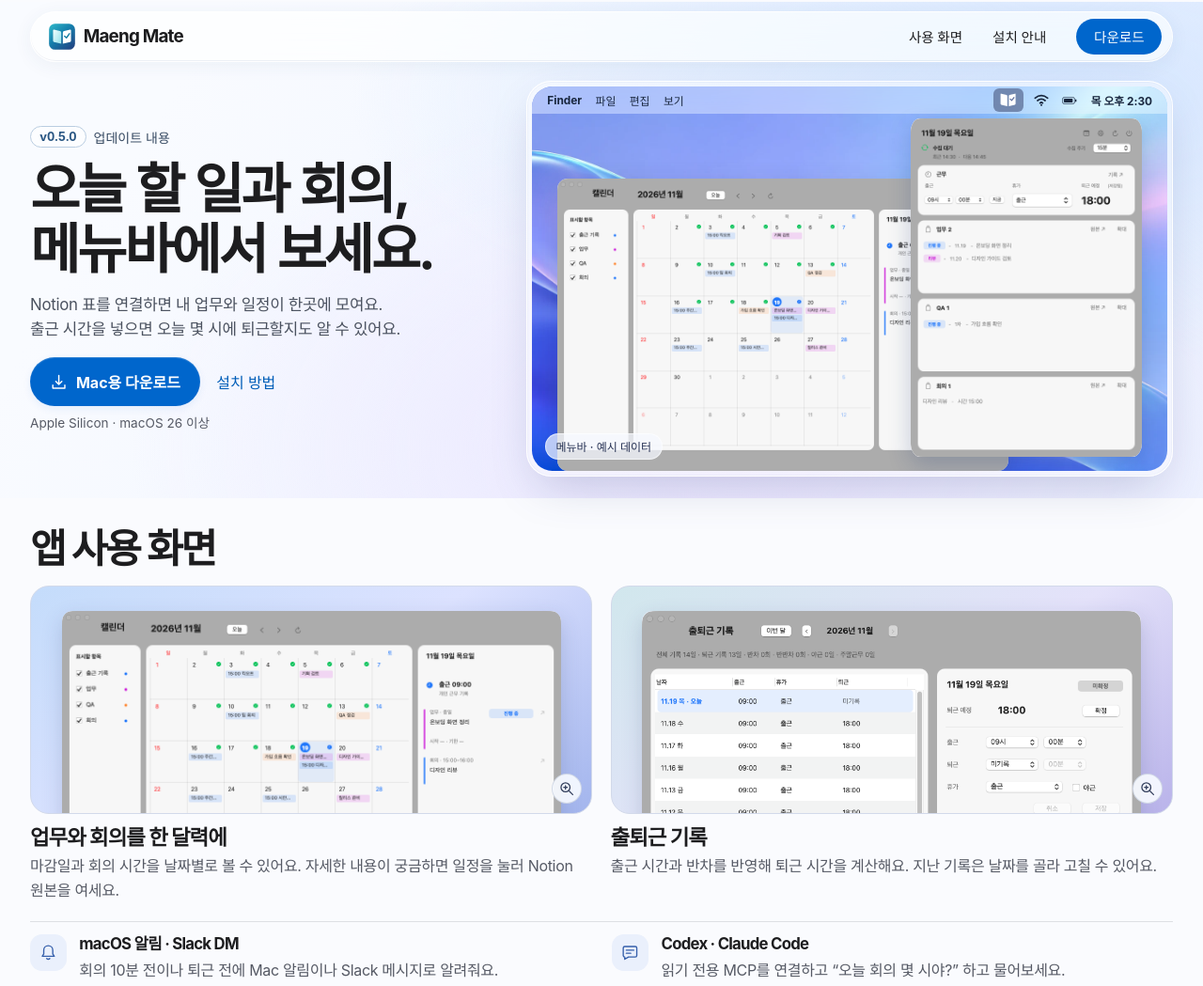
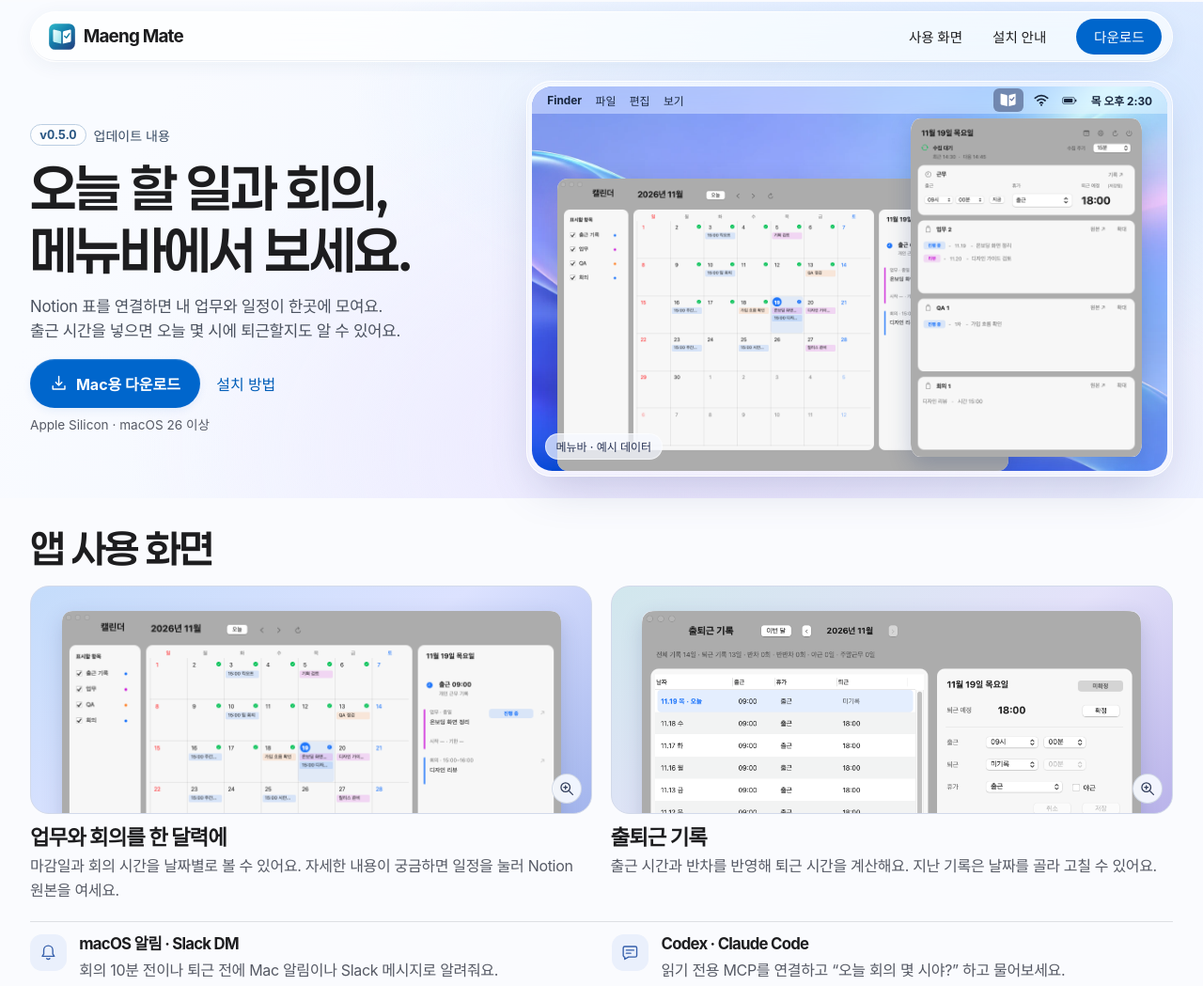
Before and after one commit to 723poil/maeng-mate, a plain HTML site: page site/index.html in a window 1280 px wide. Shown: the top 1049 px of the page at 94% size. Drawn offline with Linux system fonts and the light colour scheme; a web font is replaced by a local one.

Commit message:
Use Paperlogy for the download site headings

```diff
--- a/site/index.html
+++ b/site/index.html
@@ -7,6 +7,7 @@
   <meta name="description" content="Mac 메뉴바에서 Notion 업무와 회의를 확인하고 출퇴근을 기록하세요. Maeng Mate 실제 앱 화면과 macOS용 다운로드.">
   <title>Maeng Mate — 오늘의 업무를 Mac 메뉴바에서</title>
   <link rel="icon" href="assets/app-icon.svg">
+  <link rel="preload" href="assets/fonts/Paperlogy-6SemiBold.woff2" as="font" type="font/woff2" crossorigin>
   <link rel="preload" href="assets/fonts/PretendardVariable.woff2" as="font" type="font/woff2" crossorigin>
   <link rel="stylesheet" href="style.css">
 </head>
--- a/site/style.css
+++ b/site/style.css
@@ -2,6 +2,13 @@
   font-family: "Pretendard Variable";
   src: url("assets/fonts/PretendardVariable.woff2") format("woff2");
   font-weight: 45 920;
+  font-style: normal;
+  font-display: swap;
+}
+@font-face {
+  font-family: "Paperlogy";
+  src: url("assets/fonts/Paperlogy-6SemiBold.woff2") format("woff2");
+  font-weight: 600;
   font-style: normal;
   font-display: swap;
 }
@@ -43,7 +50,13 @@ nav { gap: clamp(1.1rem, 2.5vw, 2.2rem); font-size: .91rem; font-weight: 555; }
 .hero { display: grid; grid-template-columns: minmax(0,.84fr) minmax(0,1.16fr); gap: 2.5%; align-items: center; padding-block: clamp(1.05rem, 1.8vw, 1.8rem); }
 .release { gap: .48rem; color: #364961; font-size: .875rem; width: fit-content; }
 .release span { font-size: .8rem; font-weight: 650; font-variant-numeric: tabular-nums; color: #285582; border: 1px solid #bacde1; background: #ffffff85; border-radius: 1rem; padding: .19rem .58rem; }
-h1 { font-size: clamp(2.85rem, 4.5vw, 4.3rem); font-weight: 730; line-height: 1.12; letter-spacing: -.05em; word-spacing: .02em; margin: .72rem 0 .82rem; }
+h1, .features > h2, .install-lead > h2 {
+  font-family: "Paperlogy", "Pretendard Variable", sans-serif;
+  font-weight: 600;
+  letter-spacing: -.035em;
+}
+.hero-copy { container-type: inline-size; }
+h1 { font-size: min(4.3rem, 4.5vw, 11.3cqi); line-height: 1.18; word-spacing: .02em; margin: .72rem 0 .82rem; }
 .hero-copy > p { color: #4b525f; font-size: clamp(1.04rem, 1.32vw, 1.2rem); line-height: 1.54; letter-spacing: -.019em; }
 .actions { flex-wrap: wrap; gap: 1.05rem; margin: 1.1rem 0 .46rem; }
 .button { width: fit-content; gap: .52rem; background: var(--blue); border-radius: 2rem; color: white; font-size: 1rem; font-weight: 650; padding: .86rem 1.34rem; box-shadow: inset 0 1px 1px #ffffff35,0 3px 8px #0066cc15; }
@@ -110,7 +123,6 @@ footer div { display: flex; gap: 1.4rem; font-size: .9rem; color: var(--muted);
 .lightbox > a { display: block; margin: .6rem .3rem 0; font-size: .88rem; }
 @media (max-width: 910px) {
   .wide { display: none; }
-  h1 { font-size: clamp(2.9rem, 5.8vw, 3.7rem); }
   .hero { gap: 3%; }
   .menubar { gap: .6rem; padding-inline: .7rem; }
   .demo summary { margin-right: 7.4rem; }
```
Also changed, not shown: site/assets/fonts/Paperlogy-6SemiBold.woff2 (added), site/assets/fonts/Paperlogy-OFL.txt (added), 1 other file.
